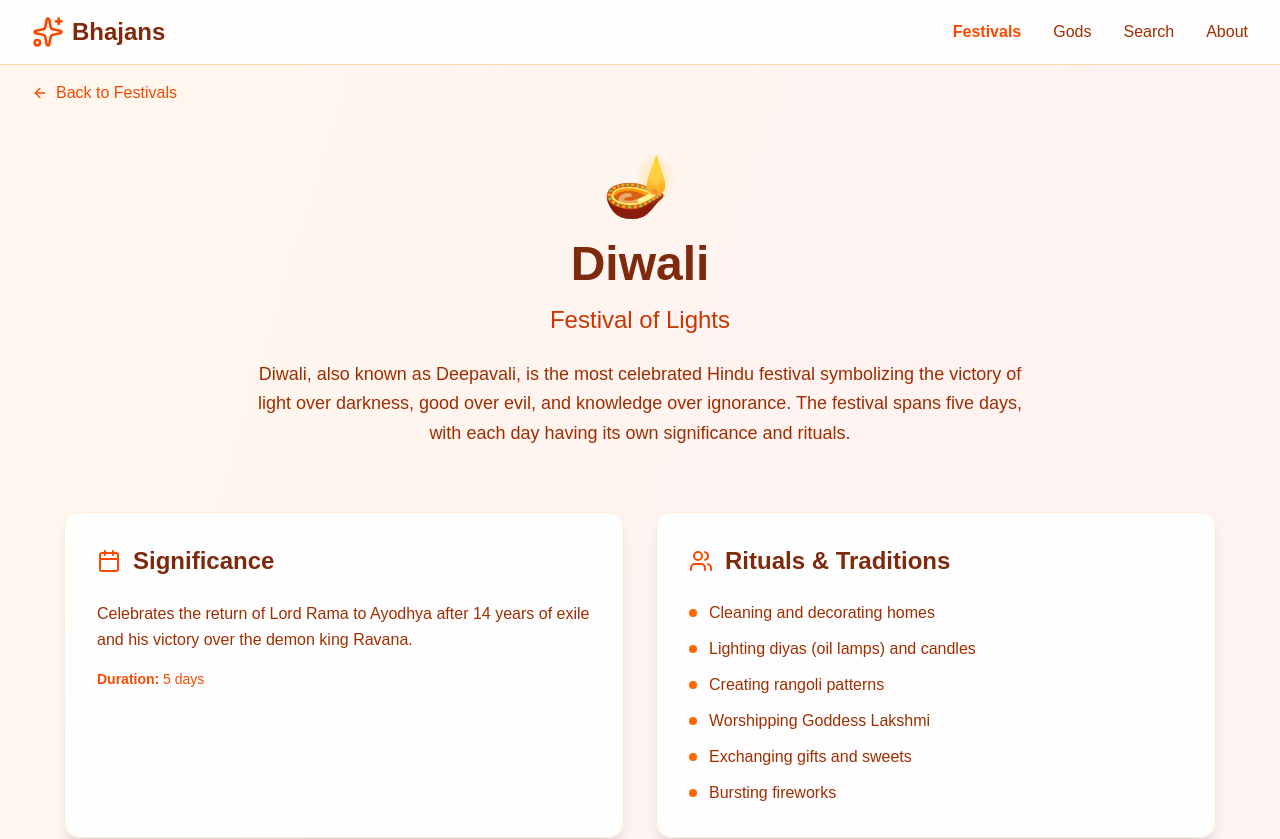
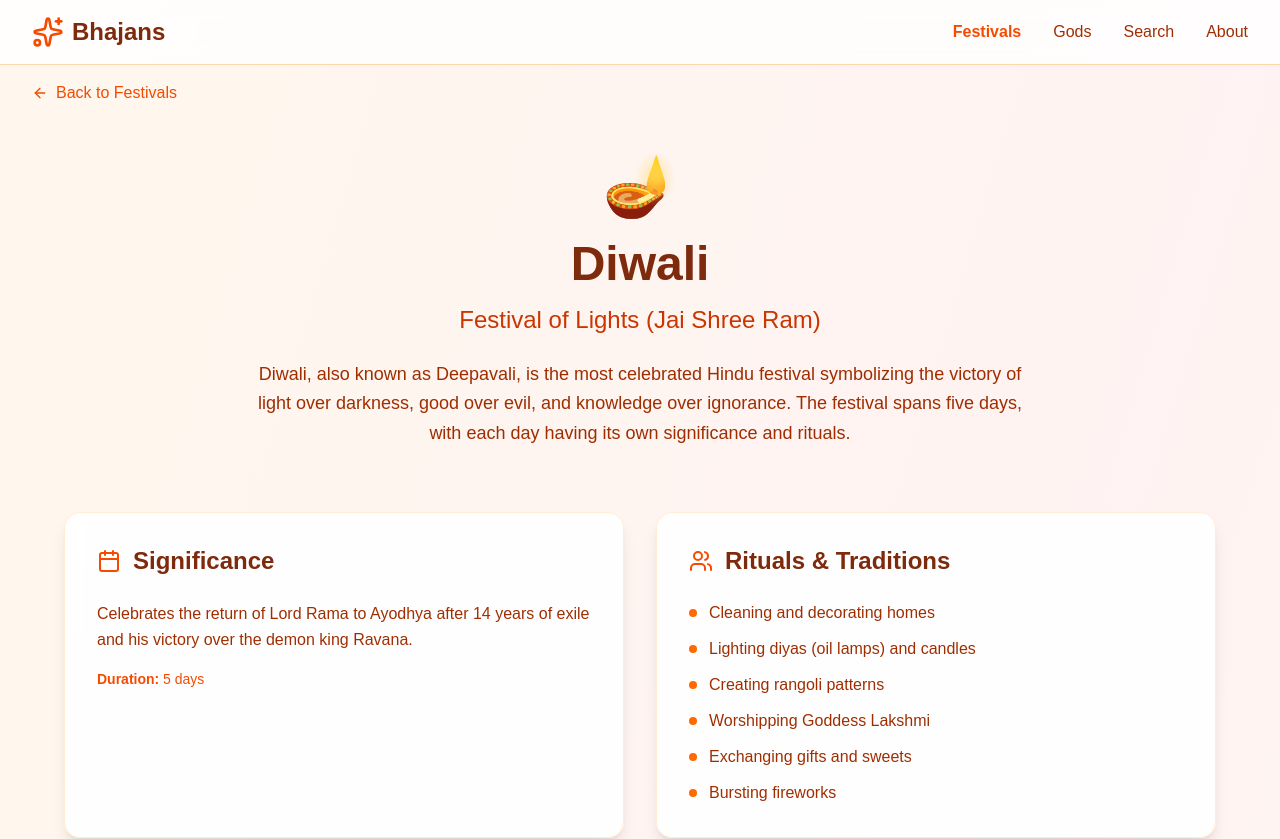
Before and after one commit to shashimishra89-cloud/bhajans-website, a Next.js app in the folder bhakti-app/: page /festivals/diwali in a window 1280 px wide. Shown: the top 839 px of the page. Built offline with nearby package versions, Linux system fonts and the light colour scheme.

Commit message:
testing the modifications

```diff
--- a/bhakti-app/src/app/festivals/[slug]/page.tsx
+++ b/bhakti-app/src/app/festivals/[slug]/page.tsx
@@ -7,7 +7,7 @@ const festivalData: { [key: string]: any } = {
   diwali: {
     id: "diwali",
     name: "Diwali",
-    title: "Festival of Lights",
+    title: "Festival of Lights (Jai Shree Ram)",
     description: "Diwali, also known as Deepavali, is the most celebrated Hindu festival symbolizing the victory of light over darkness, good over evil, and knowledge over ignorance. The festival spans five days, with each day having its own significance and rituals.",
     duration: "5 days",
     icon: "🪔",
```
